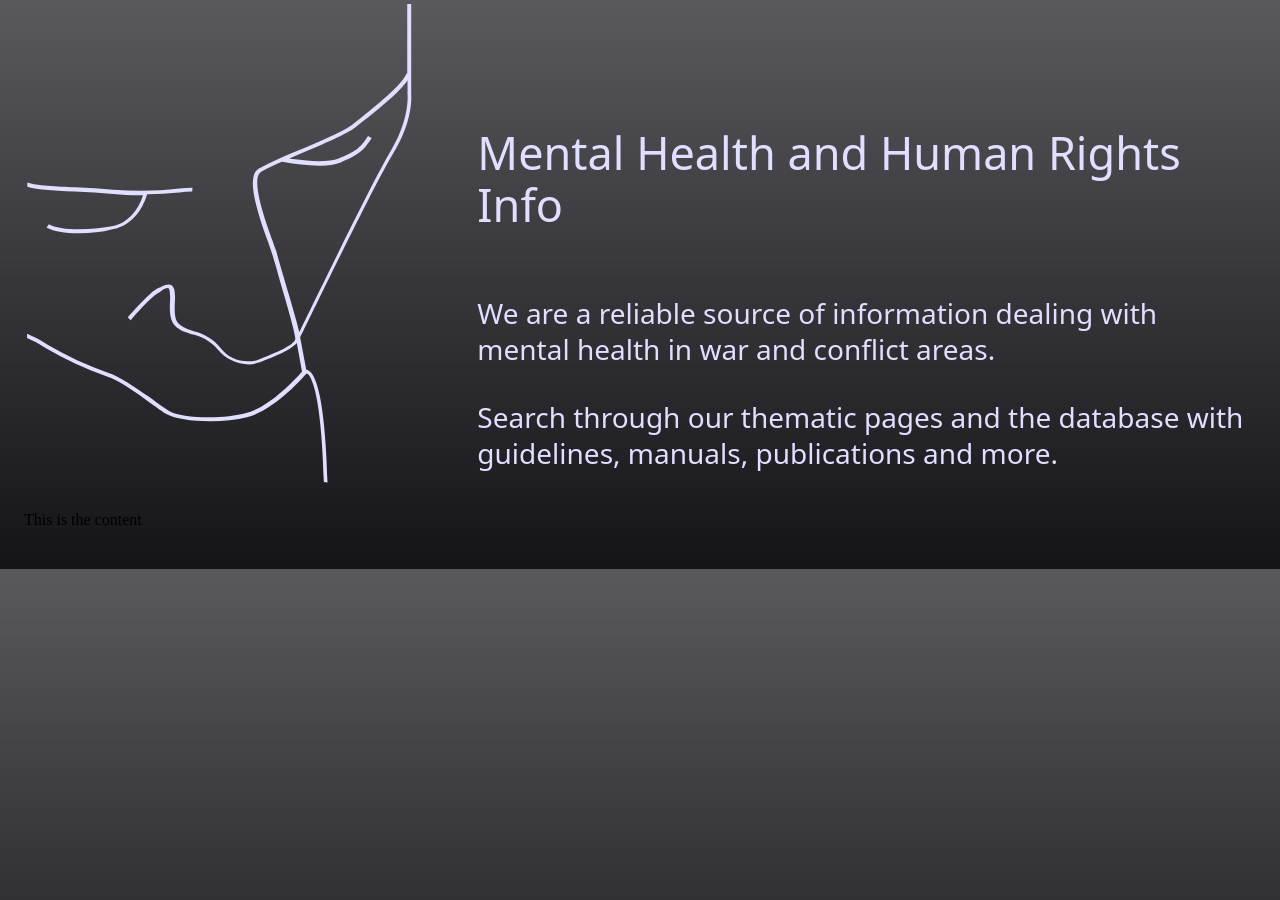
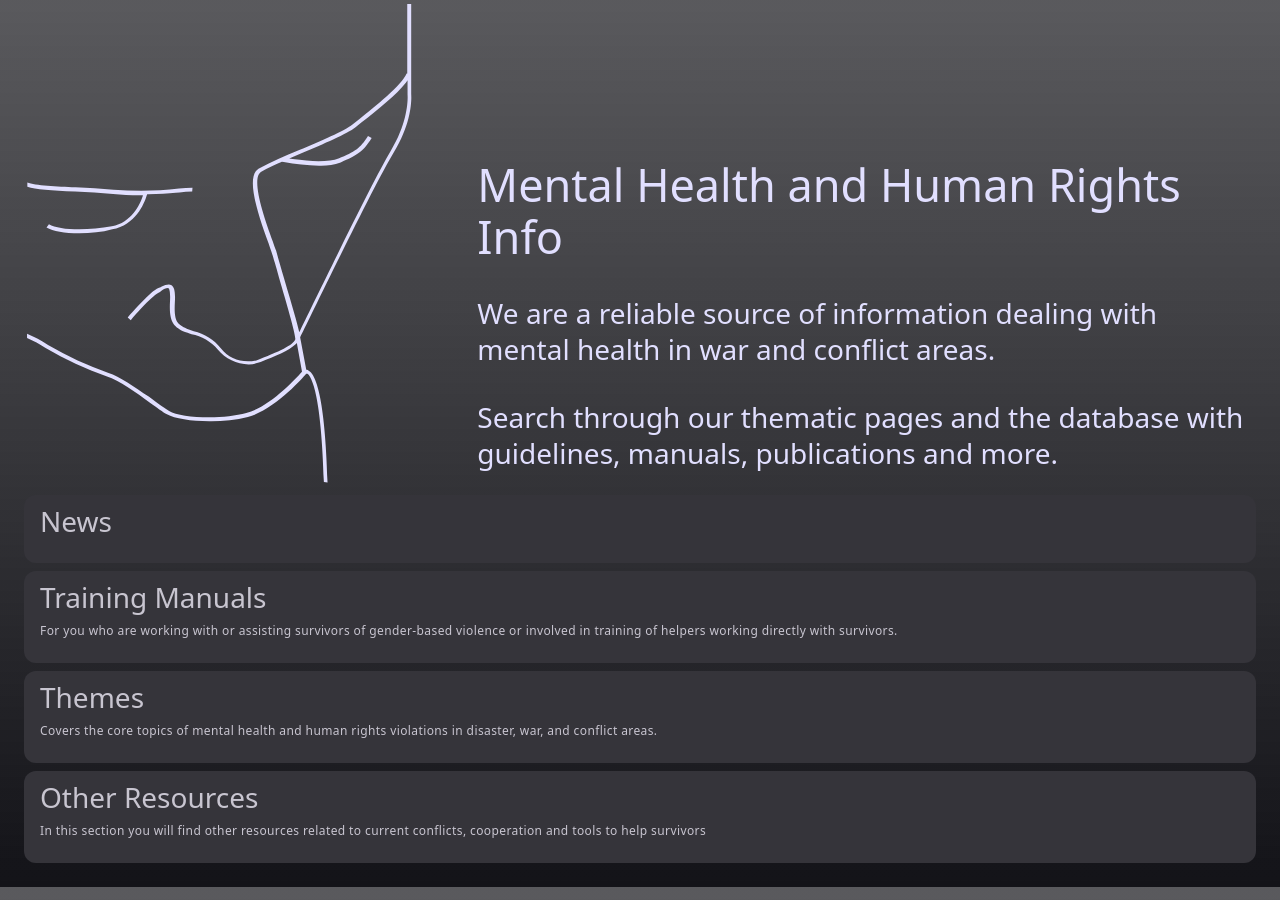
Before and after one commit to henkpb/hhri, a Jekyll site: the page built from index.md, in a window 1280 px wide. Built offline with Jekyll 4.4.1, drawn with Linux system fonts in a browser that asks for light colours; some web fonts are replaced.

Commit message:
Update home.html

```diff
--- a/_layouts/home.html
+++ b/_layouts/home.html
@@ -46,19 +46,35 @@
             </svg>
           </div>
           <div class="micl-pane__column">
-            <p class="md-sys-typescale-display-medium">{{ page.title }}<p>
+            <p class="md-sys-typescale-display-medium">{{ page.title }}</p>
             <p class="md-sys-typescale-headline-medium">{{ page.subtitle1 }}</p>
             <p class="md-sys-typescale-headline-medium">{{ page.subtitle2 }}</p>
           </div>
         </header>
       </section>
-      <section>
-        <div class="micl-pane__columns">
-          <div class="micl-pane__column">
-            {{ content }}
+      <section class="micl-pane">
+        <div class="micl-card-filled">
+          <div class="micl-card__headline-m">
+            <h2>News</h2>
           </div>
-          <div class="micl-pane__column">
+        </div>
+        <div class="micl-card-filled">
+          <div class="micl-card__headline-m">
+            <h2>Training Manuals</h2>
           </div>
+          <p class="micl-card__supporting-text">For you who are working with or assisting survivors of gender-based violence or involved in training of helpers working directly with survivors.</p>
+        </div>
+        <div class="micl-card-filled">
+          <div class="micl-card__headline-m">
+            <h2>Themes</h2>
+          </div>
+          <p class="micl-card__supporting-text">Covers the core topics of mental health and human rights violations in disaster, war, and conflict areas.</p>
+        </div>
+        <div class="micl-card-filled">
+          <div class="micl-card__headline-m">
+            <h2>Other Resources</h2>
+          </div>
+          <p class="micl-card__supporting-text">In this section you will find other resources related to current conflicts, cooperation and tools to help survivors</p>
         </div>
       </section>
     </main>
```
